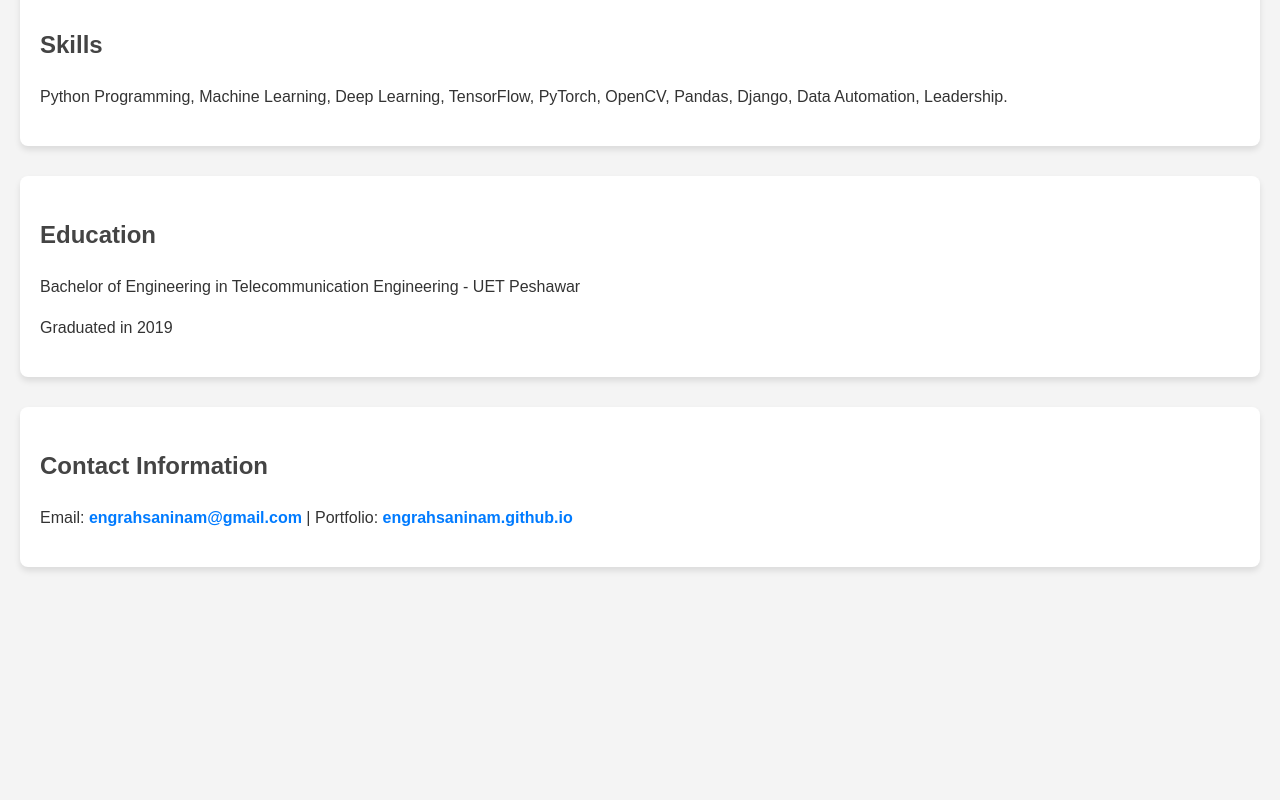
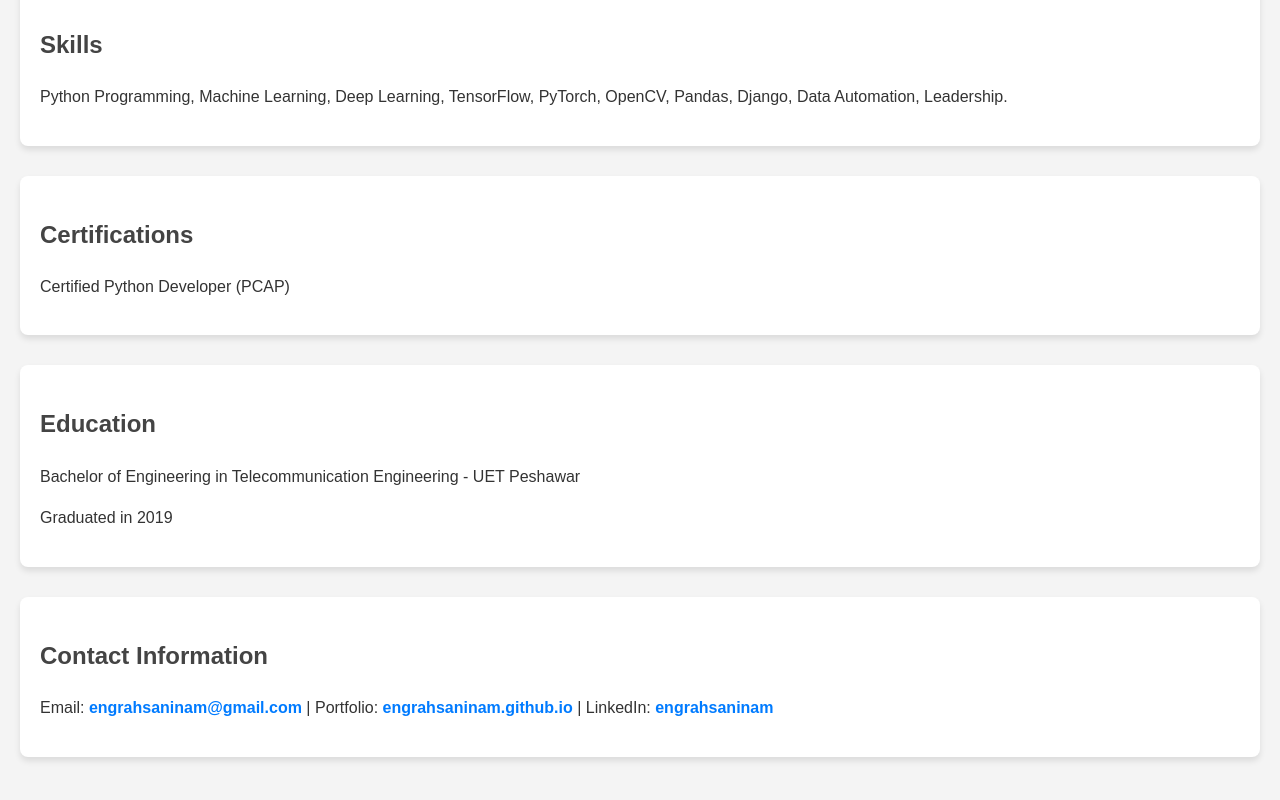
Before and after one commit to engrahsaninam/engrahsaninam.github.io, a plain HTML site: page index.html in a window 1280 px wide. Shown: the part 808-1608 px from the top of the page. Before the commit the page ends 1425 px from the top, so only its background shows below. Drawn offline with Linux system fonts and the light colour scheme.

Commit message:
Add files via upload

```diff
--- a/index.html
+++ b/index.html
@@ -55,7 +55,7 @@
     <header>
       <h1>Ahsan Inam</h1>
       <p>Data Science and Machine Learning Engineer</p>
-      <p>Email: <a href="mailto:engrahsaninam@gmail.com" class="highlight">engrahsaninam@gmail.com</a> | Portfolio: <a href="https://engrahsaninam.github.io" class="highlight">engrahsaninam.github.io</a>
+      <p>Email: <a href="mailto:engrahsaninam@gmail.com" class="highlight">engrahsaninam@gmail.com</a> | Portfolio: <a href="https://engrahsaninam.github.io" class="highlight">engrahsaninam.github.io</a> | LinkedIn: <a href="https://www.linkedin.com/in/engrahsaninam/" class="highlight">engrahsaninam</a>
       </p>
     </header>
     <div class="section">
@@ -74,13 +74,17 @@
       <p>Python Programming, Machine Learning, Deep Learning, TensorFlow, PyTorch, OpenCV, Pandas, Django, Data Automation, Leadership.</p>
     </div>
     <div class="section">
+      <h2>Certifications</h2>
+      <p>Certified Python Developer (PCAP)</p>
+    </div>
+    <div class="section">
       <h2>Education</h2>
       <p>Bachelor of Engineering in Telecommunication Engineering - UET Peshawar</p>
       <p>Graduated in 2019</p>
     </div>
     <div class="section">
       <h2>Contact Information</h2>
-      <p>Email: <a href="mailto:engrahsaninam@gmail.com" class="highlight">engrahsaninam@gmail.com</a> | Portfolio: <a href="https://engrahsaninam.github.io" class="highlight">engrahsaninam.github.io</a>
+      <p>Email: <a href="mailto:engrahsaninam@gmail.com" class="highlight">engrahsaninam@gmail.com</a> | Portfolio: <a href="https://engrahsaninam.github.io" class="highlight">engrahsaninam.github.io</a> | LinkedIn: <a href="https://www.linkedin.com/in/engrahsaninam/" class="highlight">engrahsaninam</a>
       </p>
     </div>
   </body>
```
